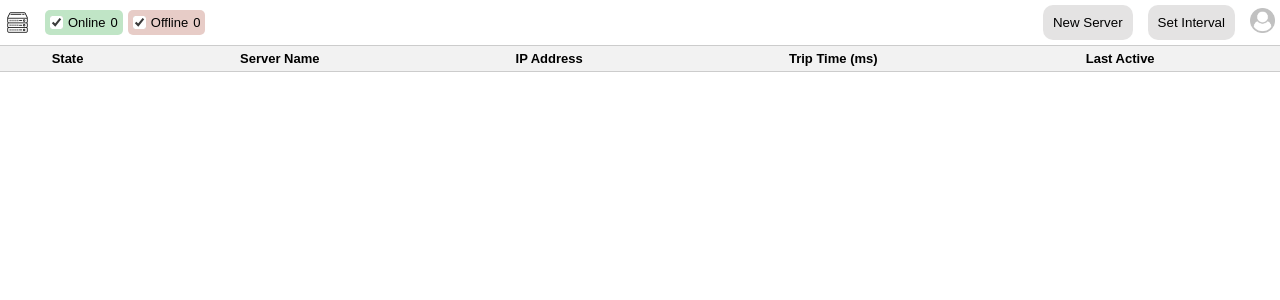
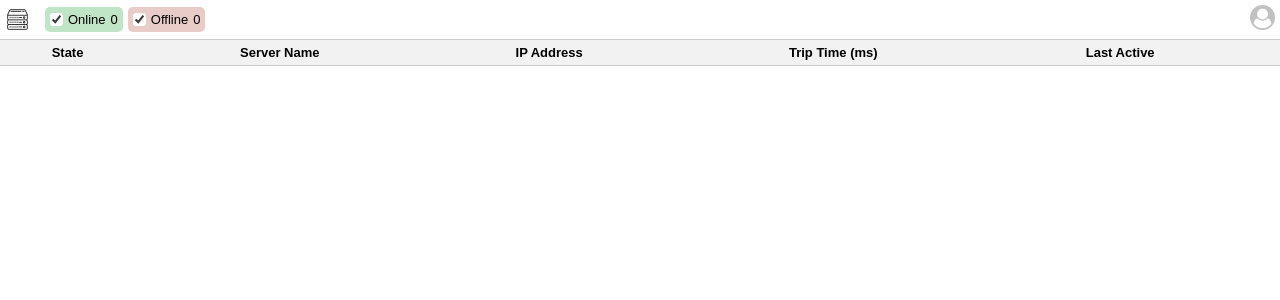
Before and after one commit to J-shw/Server-Monitor, a Flask app: page /servers in a window 1280 px wide. Shown: the top 300 px of the page. Run offline with Flask 3, Linux system fonts and the light colour scheme; data comes from the database, SQL or seed files in the repository; data that the repository does not hold is empty.

Commit message:
Updated buttons

```diff
--- a/templates/top-bar.html
+++ b/templates/top-bar.html
@@ -12,11 +12,11 @@
             <p id="offline-total"></p>
         </div>
     </div>
-    <button title="Create a new connection" onclick="showPopup('add-server-popup')">New Server</button>
-    <button title="Save current file" onclick="showPopup('interval-popup')">Set Interval</button>
     {% if not current_user.is_authenticated %}
 	<a class="img-nav" href="/login" id="loginNavBtn"><img style="width: 25px;" class="clickImg" src="/static/data/images/user.png" title="Login"></a>
     {% else %}
+    <button title="Create a new connection" onclick="showPopup('add-server-popup')">New Server</button>
+    <button title="Save current file" onclick="showPopup('interval-popup')">Set Interval</button>
     <a title="Logout" href="/logout">Logout</a>
 	{% endif %}
 </div>
```
